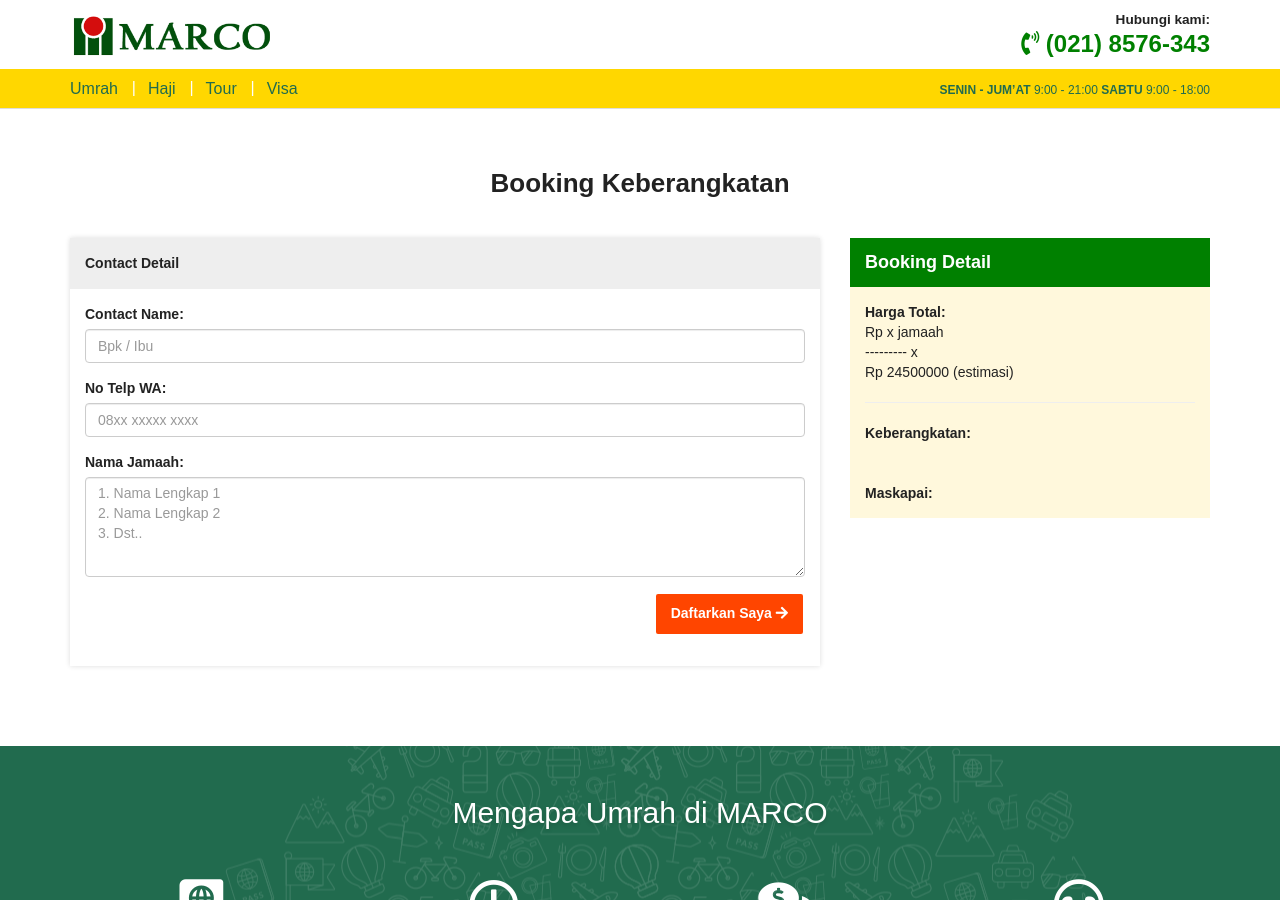
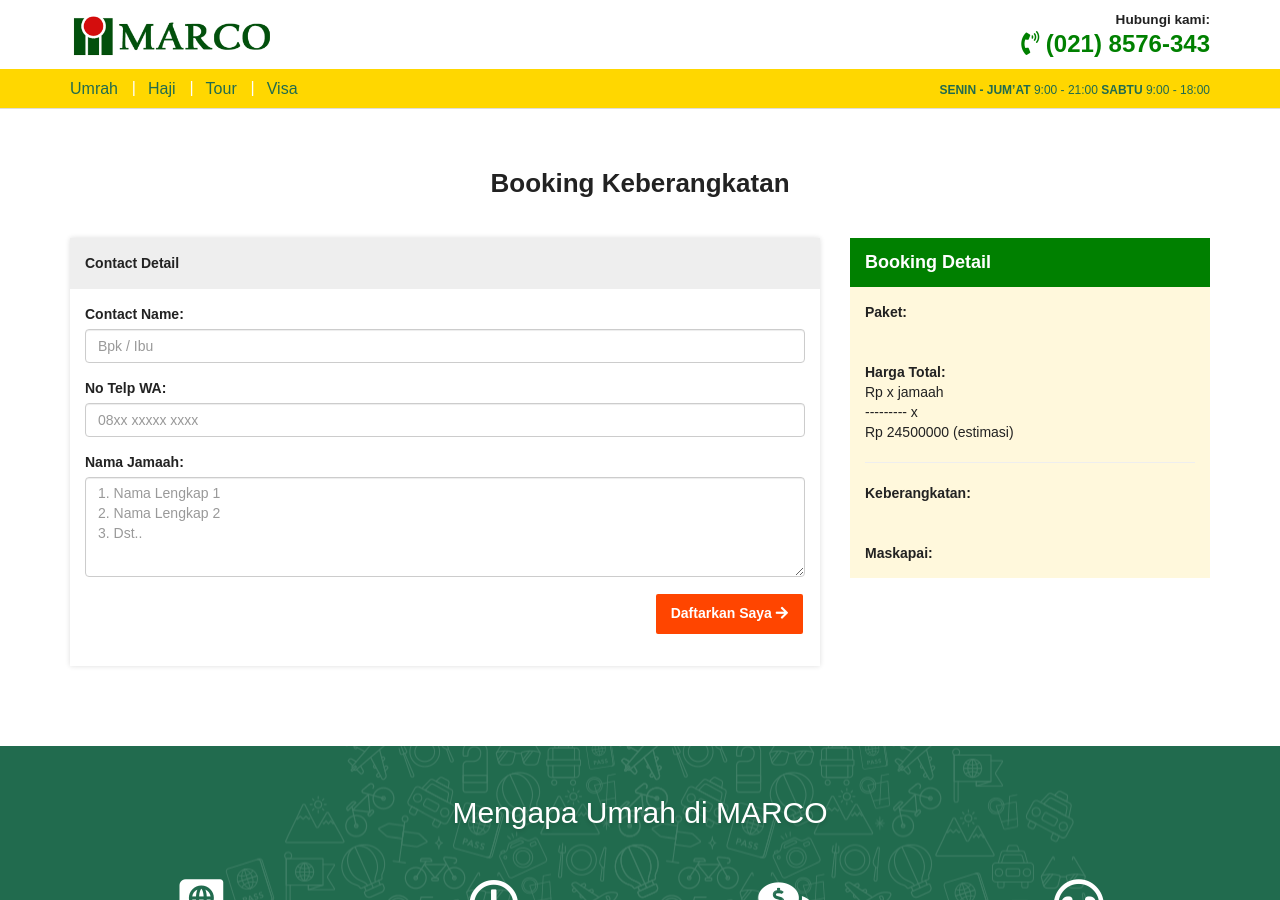
Before and after one commit to kemtol/marco, a Jekyll site: the page built from pages/booking.html, in a window 1280 px wide and 900 px high. Built offline with Jekyll 4.4.1, drawn with Linux system fonts in a browser that asks for light colours; nearby versions of some CDN libraries; a script that is not in the unit is left out.

Commit message:
Update booking.html

```diff
--- a/pages/booking.html
+++ b/pages/booking.html
@@ -57,6 +57,8 @@
     <div class="col-xs-12 col-md-4 a2">
       <div class="b1 c1">
         <h2>Booking Detail</h2>
+        <strong>Paket:</strong><br/>
+        <span id="paket"></span><br/><br/>
         <strong>Harga Total:</strong><br/>
         Rp <span id="harga"></span> x <span id="jamaah"></span> jamaah<br/>
         <span> --------- x </span><br/>
@@ -96,6 +98,7 @@
   var maskapai = getUrlParameter('maskapai');
   var total;
 
+  $("#paket").html(paket);
   $("#harga").html(harga);
   $("#total").html(harga);
   $("#keberangkatan").html(tanggal);
```
